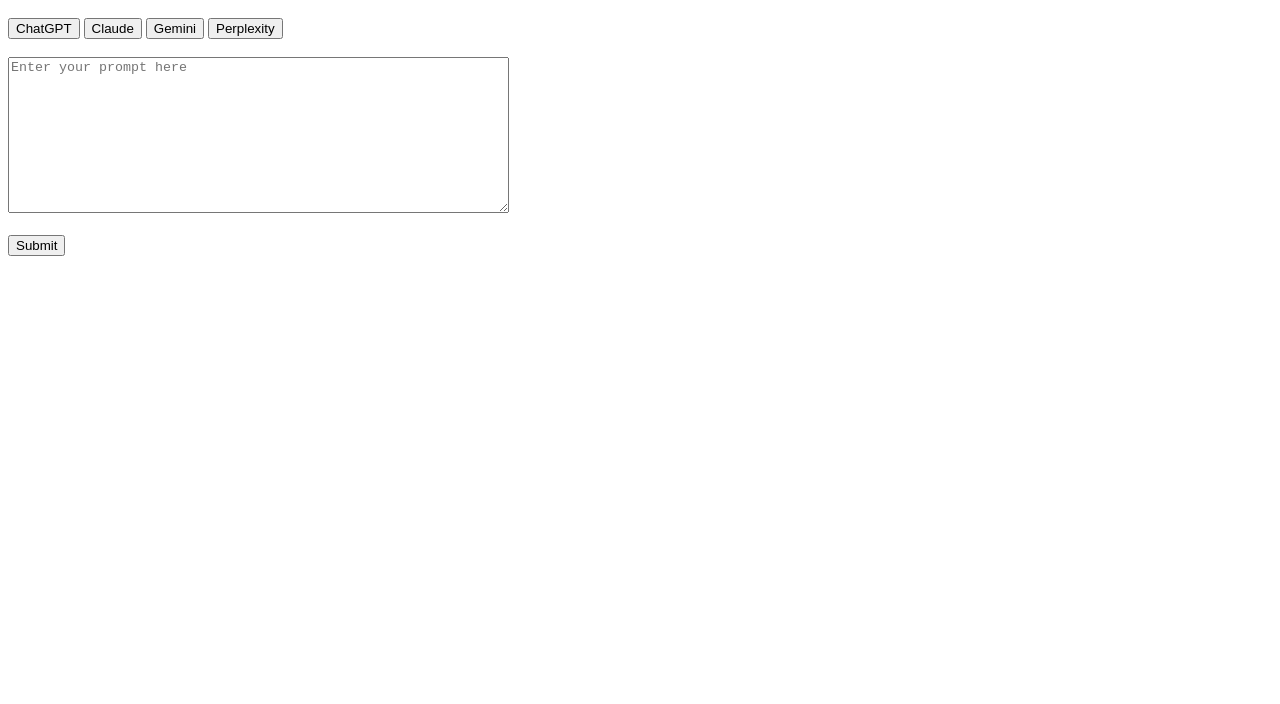
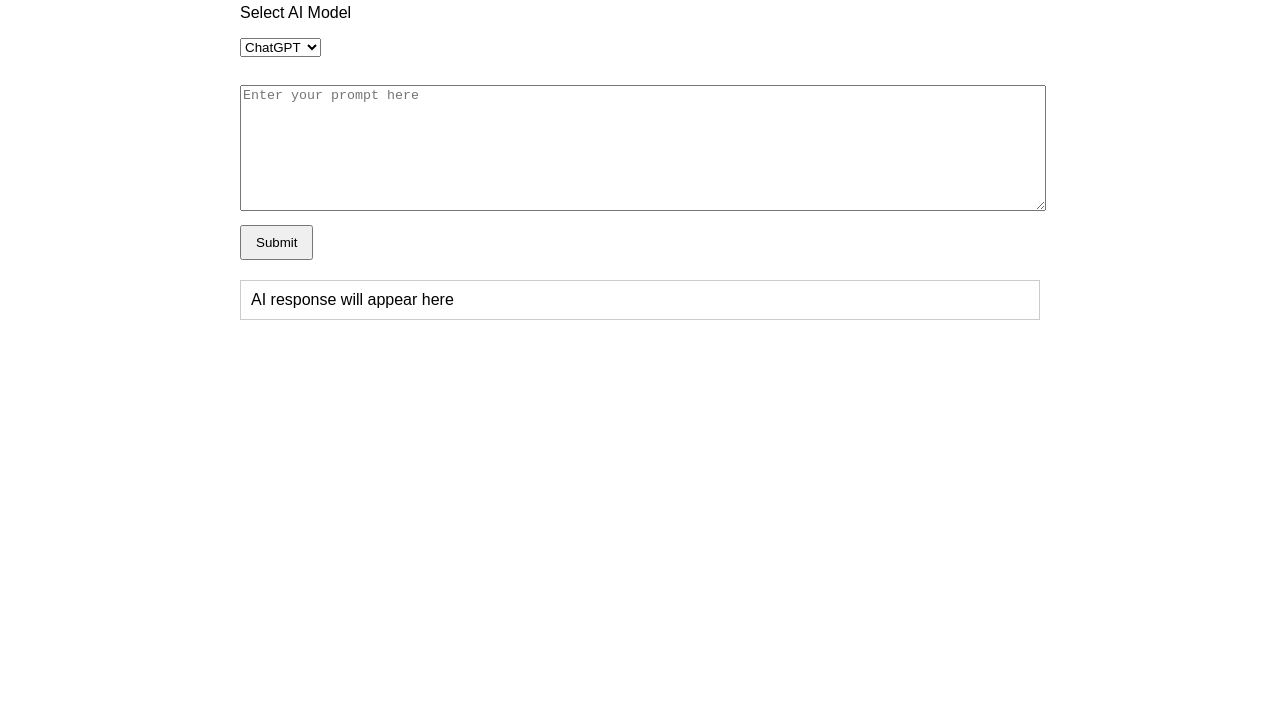
Before and after one commit to sanidhyashan-del/ai-universal-hub, a plain HTML site: page frontend/index.html in a window 1280 px wide. Shown: the part 96-800 px from the top of the page. Drawn offline with Linux system fonts and the light colour scheme.

Commit message:
Refactor HTML structure and add model selection

```diff
--- a/frontend/index.html
+++ b/frontend/index.html
@@ -1,7 +1,34 @@
 <!DOCTYPE html>
 <html>
+
 <head>
 <title>AI Universal Hub</title>
+
+<style>
+body{
+font-family:Arial;
+max-width:800px;
+margin:auto;
+padding:20px;
+}
+
+textarea{
+width:100%;
+margin-top:10px;
+}
+
+button{
+margin-top:10px;
+padding:8px 14px;
+}
+
+#response{
+margin-top:20px;
+border:1px solid #ccc;
+padding:10px;
+}
+</style>
+
 </head>
 
 <body>
@@ -10,18 +37,39 @@
 
 <p>Select AI Model</p>
 
-<button>ChatGPT</button>
-<button>Claude</button>
-<button>Gemini</button>
-<button>Perplexity</button>
+<select id="model">
+<option>ChatGPT</option>
+<option>Claude</option>
+<option>Gemini</option>
+<option>Perplexity</option>
+</select>
 
 <br><br>
 
-<textarea rows="10" cols="60" placeholder="Enter your prompt here"></textarea>
+<textarea id="prompt" rows="8" placeholder="Enter your prompt here"></textarea>
 
-<br><br>
+<br>
 
-<button>Submit</button>
+<button onclick="sendPrompt()">Submit</button>
+
+<div id="response">
+AI response will appear here
+</div>
+
+<script>
+
+function sendPrompt(){
+
+let prompt=document.getElementById("prompt").value;
+let model=document.getElementById("model").value;
+
+document.getElementById("response").innerHTML =
+"Prompt sent to "+model+":<br><br>"+prompt;
+
+}
+
+</script>
 
 </body>
+
 </html>
```
